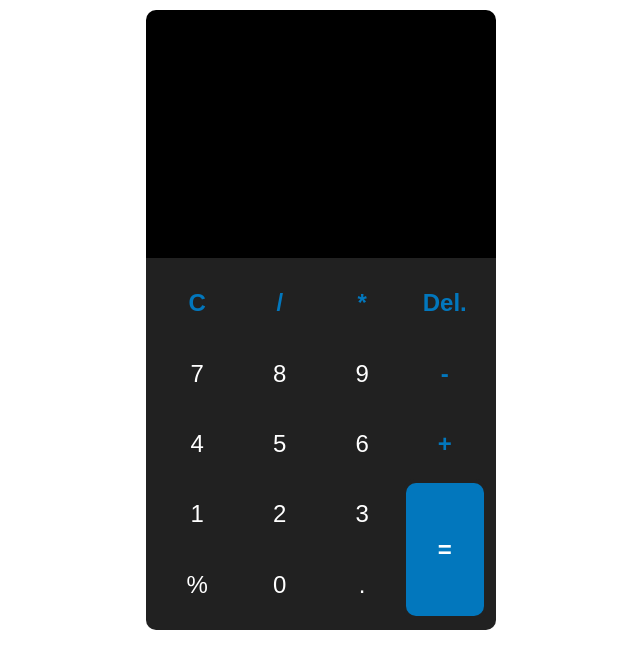
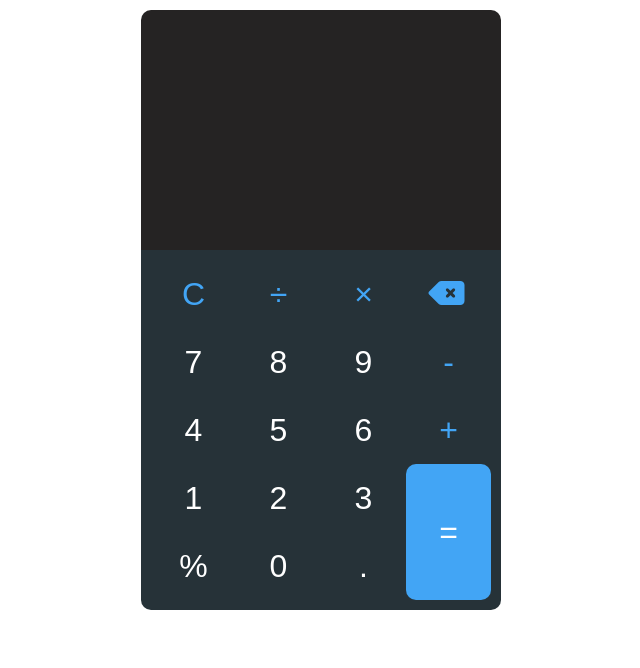
Before and after one commit to ger64/G-Public-Project, a plain HTML site: page calculator/index.html in a window 1280 px wide. Shown: the whole page, without its empty margins (319-959 px from the left). Drawn offline with Linux system fonts and the light colour scheme.

Commit message:
modification

```diff
--- a/calculator/css/style_calculator.css
+++ b/calculator/css/style_calculator.css
@@ -15,67 +15,53 @@ body
 
 .calculator-body
 {
+    width: 360px;
+    height: 600px;
+
     border-radius: 10px;
 
-    width: 350px;
-    height: 620px;
-
-    color: white;
 }
 
-#parent_calculator_display
+.calculator-display
 {
     display: flex;
+    flex-direction: column;
     justify-content: end;
-    align-items: end;
-    flex-wrap: wrap;
+    width: 100%;
+    height: 40%;
 
     border-radius: 10px 10px 0 0;
 
+    padding: 10px;
+
+    background-color: #252323;
+}
+
+.display-one, .display-two
+{
+    margin: 5px 0 5px 0;
+
     width: 100%;
-    height: 40%;
+    height: 30px;
+}
+
+.calculator-pad
+{
+    width: 100%;
+    height: 60%;
+
+    border-radius: 0 0 10px 10px;
 
     padding: 10px;
 
-    font-size: xx-large;
-
-    background-color: black;
-}
-
-.calculator_display
-{
-    display: flex;
-    justify-content: end;
-    flex-wrap: wrap;
-}
-
-.calculator-display span {
-    color: white;
-}
-
-.calculator_pad
-{
-    border-radius: 0 0 10px 10px;
-
-    width: 100%;
-    height: 60%;
-
-    padding: 10px;
-
-    background-color: #212121;
+    background-color: #263238;
 }
 
 .row
 {
     display: flex;
-    border-radius: 10px;
-    width: 100%;
+
     height: 20%;
-}
-
-.row4
-{
-    width: 75%;
 }
 
 .col
@@ -84,86 +70,44 @@ body
     justify-content: center;
     align-items: center;
 
-    border-radius: 10px;
-
     width: 25%;
-    height: 100%;
 }
 
 .row3 .col3
 {
     height: 200%;
-    background-color: #212121;
 }
 
-.row3 .col3 button
+button
 {
     width: 100%;
     height: 100%;
+    border: none;
 
-    border-radius: 10px;
+    font-size: xx-large;
+    color: white;
 
-    color: white;
-    background-color: #0277bd;
+    background-color: #263238;
 }
 
-.row3 .col3:active
+button:active
 {
-    background-color: #0277bd;
-}
-
-.row3 .col3 button:active
-{
-    background-color: #0277bd;
-}
-
-.col span {
-    display: flex;
-    justify-content: center;
-    align-items: center;
-
-    width: 95%;
-    height: 95%;
-}
-
-.col span button {
-    display: flex;
-    justify-content: center;
-    align-items: center;
-
     width: 70%;
     height: 80%;
-}
-
-.col span button:active {
+    transform: scale(.9);
     border-radius: 50px;
     background-color: rgba(255, 255, 255, .2);
 }
 
-.row4 .col
+.operator, i
 {
-    width: 33.3%;
+    color: #42a5f5;
 }
 
-
-
-.digit button, .rate button, .dot button
+#bt-equal
 {
-    font-size: x-large;
-    color: white;
+    width: 100%;
+    height: 100%;
+    border-radius: 10px;
+    background-color: #42a5f5;
 }
-
-.operator button, .del button, .clear button
-{
-
-    color: #0277bd;
-    font-size: x-large;
-    font-weight: bolder;
-}
-
-button
-{
-    border-style: none;
-
-    background-color: #212121;
-}
--- a/calculator/index.html
+++ b/calculator/index.html
@@ -4,126 +4,86 @@
     <meta charset="UTF-8">
     <meta name="viewport" content="width=device-width, initial-scale=1.0">
     <link rel="stylesheet" href="css/style_calculator.css">
+    <link rel="stylesheet" href="fontawesome/css/all.min.css">
+    <link rel="stylesheet" href="fontawesome/css/fontawesome.min.css">
     <title>Calculatrice</title>
 </head>
 <body>
     <div class="calculator-body">
-        <div id="parent_calculator_display">
-            <div class="calculator_display" id="display">
-
-            </div>
+        <div class="calculator-display">
+            <div class="display-one"></div>
+            <div class="display-two"></div>
         </div>
-        <div class="calculator_pad">
+        <div class="calculator-pad">
             <div class="row row0">
                 <div class="col col0">
-                    <span class="clear">
-                        <button id="bt_clear">C</button>
-                    </span>
+                    <button class="operator" id="bt-clear">C</button>
                 </div>
                 <div class="col col1">
-                    <span class="operator">
-                        <button id="bt_operator_div">/</button>
-                    </span>
+                    <button class="operator" id="bt-div">&divide;</button>
                 </div>
                 <div class="col col2">
-                    <span class="operator">
-                        <button id="bt_operator_mult">*</button>
-                    </span>
+                    <button class="operator" id="bt-mult">&times;</button>
                 </div>
                 <div class="col col3">
-                    <span class="del">
-                        <button id="bt_del">Del.</button>
-                    </span>
+                    <button id="bt-del"><i class="fa-solid fa-delete-left"></i></button>
                 </div>
             </div>
             <div class="row row1">
                 <div class="col col0">
-                    <span class="digit">
-                        <button id="bt_digit_7">7</button>
-                    </span>
+                    <button id="bt-7">7</button>
                 </div>
                 <div class="col col1">
-                    <span class="digit">
-                        <button id="bt_digit_8">8</button>
-                    </span>
+                    <button id="bt-8">8</button>
                 </div>
                 <div class="col col2">
-                    <span class="digit">
-                        <button id="bt_digit_9">9</button>
-                    </span>
+                    <button id="bt-9">9</button>
                 </div>
                 <div class="col col3">
-                    <span class="operator">
-                        <button id="bt_operator_minus">-</button>
-                    </span>
+                    <button class="operator" id="bt-minus">-</button>
                 </div>
             </div>
             <div class="row row2">
                 <div class="col col0">
-                    <span class="digit">
-                        <button id="bt_digit_4">4</button>
-                    </span>
+                    <button id="bt-4">4</button>
                 </div>
                 <div class="col col1">
-                    <span class="digit">
-                        <button id="bt_digit_5">5</button>
-                    </span>
+                        <button id="bt-5">5</button>
                 </div>
                 <div class="col col2">
-                    <span class="digit">
-                        <button id="bt_digit_6">6</button>
-                    </span>
+                    <button id="bt-6">6</button>
                 </div>
                 <div class="col col3">
-                    <span class="operator">
-                        <button id="bt_operator_plus">+</button>
-                    </span>
+                    <button class="operator" id="bt-plus">+</button>
                 </div>
             </div>
             <div class="row row3">
                 <div class="col col0">
-                    <span class="digit">
-                        <button id="bt_digit_1">1</button>
-                    </span>
+                    <button id="bt-1">1</button>
                 </div>
                 <div class="col col1">
-                    <span class="digit">
-                        <button id="bt_digit_2">2</button>
-                    </span>
+                    <button id="bt-2">2</button>
                 </div>
                 <div class="col col2">
-                    <span class="digit">
-                        <button id="bt_digit_3">3</button>
-                    </span>
+                    <button id="bt-3">3</button>
                 </div>
                 <div class="col col3">
-                    <span class="operator">
-                        <button id="bt_operator_equal">=</button>
-                    </span>
+                    <button id="bt-equal">=</button>
                 </div>
             </div>
             <div class="row row4">
                 <div class="col col0">
-                    <span class="rate">
-                        <button id="bt_rate">%</button>
-                    </span>
+                    <button id="bt-rate">%</button>
                 </div>
                 <div class="col col1">
-                    <span class="digit">
-                        <button id="bt_digit_0">0</button>
-                    </span>
+                    <button id="bt-0">0</button>
                 </div>
                 <div class="col col2">
-                    <span class="dot">
-                        <button id="bt_dot">.</button>
-                    </span>
+                    <button id="bt-dot">.</button>
                 </div>
             </div>
         </div>
     </div>
-    <script src="js/script_functions.js"></script>
-    <script src="js/script_display_digits.js"></script>
-    <script src="js/script_display_operators.js"></script>
     <script src="js/main.js"></script>
 </body>
 </html>
```
